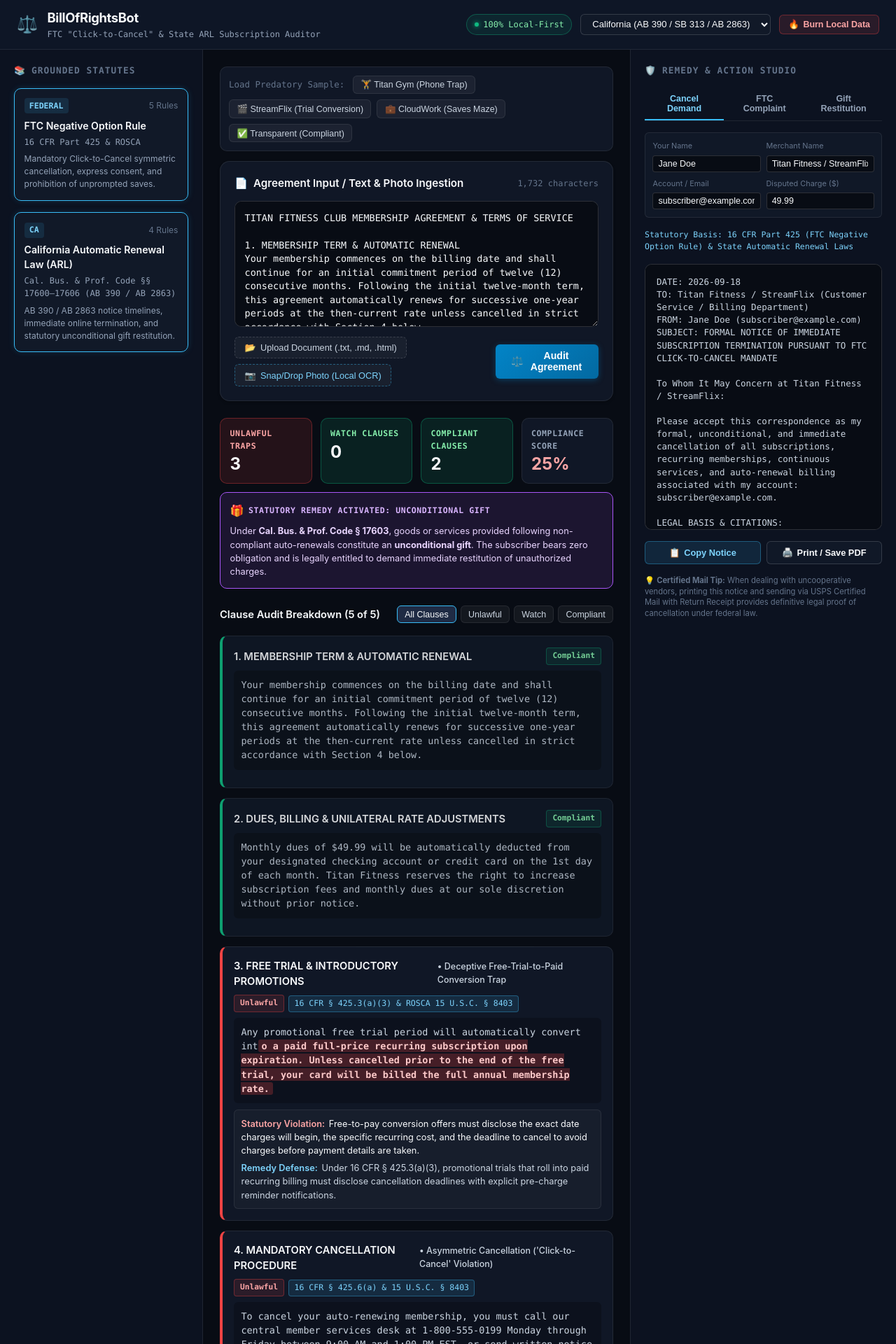
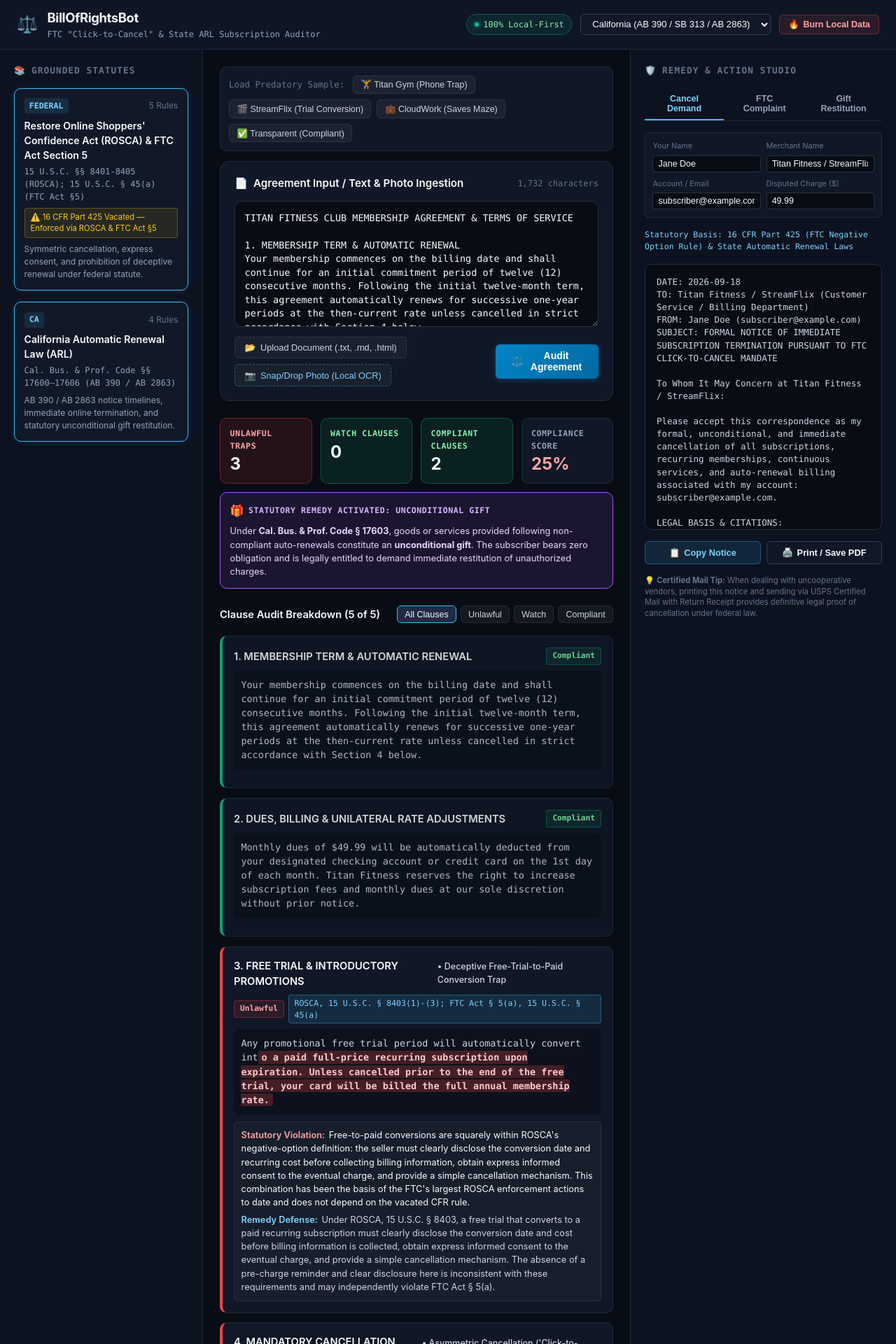
Before and after one commit to knowthankyew/bill-of-rights-bot, a React (Vite) app: page / in a window 1280 px wide. Shown: the top 1920 px of the page at 70% size. Built offline with nearby package versions, Linux system fonts and the light colour scheme; no server answers.

Commit message:
fix(legal): update ftc.json for 8th Circuit vacatur, re-anchor to ROSCA and FTC Act s5, update contracts, tests and add CI

```diff
--- a/data/statutes/ftc.json
+++ b/data/statutes/ftc.json
@@ -1,19 +1,34 @@
 {
   "$schema": "http://json-schema.org/draft-07/schema#",
   "jurisdictionCode": "FTC",
-  "jurisdictionName": "Federal Trade Commission & ROSCA",
-  "statuteTitle": "FTC Negative Option Rule (Click-to-Cancel) & ROSCA",
-  "codification": "16 CFR Part 425 & 15 U.S.C. §§ 8401–8405",
-  "lastAudited": "2026-09-01",
-  "officialSourceUrl": "https://www.ftc.gov/legal-library/browse/rules/negative-option-rule",
+  "jurisdictionName": "Federal Trade Commission — ROSCA & FTC Act §5",
+  "statuteTitle": "Restore Online Shoppers' Confidence Act (ROSCA) & FTC Act Section 5",
+  "codification": "15 U.S.C. §§ 8401-8405 (ROSCA); 15 U.S.C. § 45(a) (FTC Act §5)",
+  "lastAudited": "2026-09-17",
+  "officialSourceUrl": "https://www.ftc.gov/legal-library/browse/statutes/restore-online-shoppers-confidence-act",
+  "regulatoryStatus": {
+    "vacatedRule": {
+      "name": "FTC 'Click-to-Cancel' Negative Option Rule",
+      "citation": "16 CFR Part 425 (2024 amendments)",
+      "status": "VACATED IN FULL — not currently binding law",
+      "details": "On July 8, 2025, the U.S. Court of Appeals for the Eighth Circuit vacated the FTC's 2024 Click-to-Cancel Rule in its entirety on procedural grounds (Custom Communications, Inc. v. FTC, No. 24-3137), days before its compliance deadline. The FTC opened a new rulemaking process (Advance Notice of Proposed Rulemaking, comments closed April 13, 2026) that may eventually revive similar requirements, but as of this audit date no replacement rule has been finalized or taken effect.",
+      "implication": "Do not cite 16 CFR Part 425 as currently binding federal law. The consumer-protection substance the vacated rule targeted (asymmetric cancellation, retention gauntlets, buried renewal terms) remains independently actionable under ROSCA and FTC Act §5, which were never affected by the vacatur, and under applicable state auto-renewal statutes (see /data/statutes/{state}.json for CA, NY, CO, DE, IL)."
+    },
+    "currentlyBindingAuthority": [
+      "ROSCA, 15 U.S.C. § 8403 — requires (1) clear and conspicuous disclosure of all material terms before collecting billing information, (2) express informed consent before charging, and (3) a simple mechanism to stop recurring charges, for any negative-option feature sold online.",
+      "FTC Act § 5(a), 15 U.S.C. § 45(a) — prohibits unfair or deceptive acts or practices in commerce; the FTC has continued using this alongside ROSCA to bring enforcement actions (e.g., FTC v. Amazon; FTC v. Uber/UberOne, 2026) against exactly the cancellation-friction patterns the vacated rule targeted.",
+      "State automatic-renewal statutes remain independently in force and are frequently stricter than federal law — check jurisdiction-specific files."
+    ]
+  },
   "rules": [
     {
       "id": "FTC-CTC-01",
       "category": "AsymmetricCancellation",
-      "trapName": "Asymmetric Cancellation ('Click-to-Cancel' Violation)",
+      "trapName": "Asymmetric Cancellation ('Click-to-Cancel' Pattern)",
       "severity": "Unlawful",
-      "statutoryCitation": "16 CFR § 425.6(a) & 15 U.S.C. § 8403",
-      "statuteSummary": "The FTC Click-to-Cancel rule mandates that cancellation mechanisms must be at least as simple as the mechanism used to enroll. Consumers who subscribe online must be permitted to cancel online in the same medium without mandatory phone calls, postal mail, or interactive obstacles.",
+      "statutoryCitation": "ROSCA, 15 U.S.C. § 8403(3); FTC Act § 5(a), 15 U.S.C. § 45(a)",
+      "vacatedRuleReference": "Formerly also enforced via 16 CFR § 425.6(a), vacated by the Eighth Circuit July 8, 2025 — see regulatoryStatus above. Not cited as independently binding.",
+      "statuteSummary": "ROSCA requires sellers to provide a simple mechanism for consumers to stop recurring charges on any negative-option feature sold online. The FTC has continued to treat cancellation flows that are harder than the enrollment flow (mandatory phone calls, in-person visits, or postal mail to cancel an online-only signup) as both a ROSCA violation and an unfair practice under FTC Act § 5, independent of the now-vacated Click-to-Cancel rule.",
       "triggerPatterns": [
         "(?:must|required to|only way to|can only)\\s+cancel\\s+(?:by|via|through)?\\s*(?:calling|phone|calling us|telephoning|speaking to|contacting customer support by phone)",
         "call\\s+(?:1-800|1-888|1-877|1-866|1-855|\\(?\\d{3}\\)?[\\s.-]?\\d{3}[\\s.-]?\\d{4})\\s+to\\s+cancel",
@@ -25,15 +40,16 @@
         "cancel(?:led)?\\s+(?:at any time\\s+)?(?:via|through|in)\\s+(?:your\\s+)?(?:account|settings|portal|dashboard)",
         "click(?:ing)?\\s+(?:on\\s+)?(?:the\\s+)?[\"']?cancel(?:\\s+subscription)?[\"']?\\s+button"
       ],
-      "disputeTemplate": "Under 16 CFR § 425.6(a) (FTC Negative Option Rule) and ROSCA (15 U.S.C. § 8403), sellers must provide a simple cancellation mechanism that is at least as accessible as the signup flow. Requiring phone contact, in-person visits, or physical mail to cancel an online subscription is an explicit federal violation."
+      "disputeTemplate": "Under ROSCA, 15 U.S.C. § 8403(3), sellers must provide a simple mechanism to stop recurring charges on any online negative-option feature; requiring a phone call, in-person visit, or postal mail to cancel an enrollment that was completed online is inconsistent with this requirement and, independently, may constitute an unfair practice under FTC Act § 5(a). I request that cancellation be made available through the same online channel used to enroll."
     },
     {
       "id": "FTC-SAVE-02",
       "category": "RetentionMaze",
       "trapName": "Retention Gauntlet / Unsolicited 'Saves' Pitch",
-      "severity": "Unlawful",
-      "statutoryCitation": "16 CFR § 425.6(b)",
-      "statuteSummary": "Prohibits sellers from subjecting consumers attempting to cancel to unsolicited retention offers ('saves') or obstructive multi-step gauntlets unless the consumer affirmatively consents to hear or see such offers prior to cancellation.",
+      "severity": "Watch",
+      "statutoryCitation": "FTC Act § 5(a), 15 U.S.C. § 45(a); ROSCA, 15 U.S.C. § 8403(3)",
+      "vacatedRuleReference": "Formerly also enforced via 16 CFR § 425.6(b), vacated by the Eighth Circuit July 8, 2025 — see regulatoryStatus above. Not cited as independently binding.",
+      "statuteSummary": "The FTC has argued that mandatory retention interviews, forced 'save' pitches, or multi-step approval gauntlets imposed on a consumer attempting to cancel can themselves defeat ROSCA's 'simple mechanism' requirement and separately constitute an unfair practice under FTC Act § 5, even without the vacated rule's explicit consent-based carve-out. This is a developing enforcement theory rather than a settled bright-line rule, so it is flagged as Watch rather than Unlawful pending a clearer legal record.",
       "triggerPatterns": [
         "(?:prior to|before|in order to)\\s+cancel(?:ling)?,?\\s*(?:you must|required to)\\s*(?:speak with|chat with|contact)\\s*(?:a|our)\\s*(?:specialist|retention|representative|agent|account manager)",
         "(?:must|required to)\\s*(?:complete|finish|submit)\\s*(?:a|an)\\s*(?:exit\\s+interview|cancellation\\s+survey|feedback\\s+session)\\s*(?:before|prior to|to complete)\\s*cancellation",
@@ -43,15 +59,16 @@
         "optional survey",
         "if you wish to provide feedback"
       ],
-      "disputeTemplate": "Under 16 CFR § 425.6(b), sellers cannot subject consumers attempting to cancel to mandatory retention pitches or agent gauntlets without prior affirmative consent to receive such offers."
+      "disputeTemplate": "Requiring a mandatory retention interview, agent consultation, or manager approval before cancellation can be completed raises concerns under ROSCA's simple-mechanism requirement (15 U.S.C. § 8403(3)) and FTC Act § 5(a)'s prohibition on unfair practices. I request that cancellation not be conditioned on completing a retention process."
     },
     {
       "id": "FTC-DISC-03",
       "category": "InconspicuousRenewal",
       "trapName": "Inconspicuous / Buried Negative Option Terms",
       "severity": "Unlawful",
-      "statutoryCitation": "16 CFR § 425.3 & 15 U.S.C. § 8403",
-      "statuteSummary": "Sellers must clearly and conspicuously disclose all material terms—including that charges will recur, the billing frequency, the cancellation deadline, and the cancellation mechanism—prior to collecting billing info.",
+      "statutoryCitation": "ROSCA, 15 U.S.C. § 8403(1); FTC Act § 5(a), 15 U.S.C. § 45(a)",
+      "vacatedRuleReference": "Formerly also enforced via 16 CFR § 425.3, vacated by the Eighth Circuit July 8, 2025 — see regulatoryStatus above. Not cited as independently binding.",
+      "statuteSummary": "ROSCA requires clear and conspicuous disclosure of all material terms of a negative-option offer — including that charges will recur, the billing frequency, and the cancellation mechanism — before collecting billing information. Burying these terms in general boilerplate without clear presentation is a live ROSCA and FTC Act § 5 enforcement target independent of the vacated CFR rule.",
       "triggerPatterns": [
         "automatically\\s+renews?\\s+(?:at\\s+the\\s+then-current\\s+rate|without\\s+further\\s+notice|indefinitely)\\s+unless\\s+cancelled",
         "renew(?:s|al)\\s+(?:will\\s+occur|occurs)\\s+automatically\\s+without\\s+(?:prior\\s+)?notice",
@@ -61,15 +78,16 @@
         "we will send you a reminder notice",
         "advance written notice will be provided"
       ],
-      "disputeTemplate": "Under 16 CFR § 425.3, all recurring billing terms must be clearly and conspicuously disclosed with explicit timing disclosures. Burying auto-renewal terms in generalized boilerplate without advance reminders violates the FTC Negative Option Rule."
+      "disputeTemplate": "Under ROSCA, 15 U.S.C. § 8403(1), all material terms of a recurring-charge offer must be clearly and conspicuously disclosed before billing information is collected. Presenting auto-renewal terms in dense, generalized boilerplate without a clear, standalone disclosure is inconsistent with this requirement and may separately violate FTC Act § 5(a)."
     },
     {
       "id": "FTC-HIKE-04",
       "category": "UnilateralPriceHike",
       "trapName": "Unilateral Price Increase Without Re-Consent",
       "severity": "Watch",
-      "statutoryCitation": "16 CFR § 425.5 & 15 U.S.C. § 8402",
-      "statuteSummary": "Sellers cannot misrepresent or unilaterally escalate recurring subscription fees without advance clear and conspicuous notice and an affirmative, frictionless opportunity to cancel before the new rate applies.",
+      "statutoryCitation": "FTC Act § 5(a), 15 U.S.C. § 45(a); ROSCA, 15 U.S.C. § 8403(2)",
+      "vacatedRuleReference": "Formerly also enforced via 16 CFR § 425.5, vacated by the Eighth Circuit July 8, 2025 — see regulatoryStatus above. Not cited as independently binding.",
+      "statuteSummary": "A seller reserving unlimited, no-notice authority to raise a recurring charge sits in legal grey area post-vacatur: ROSCA's express-informed-consent requirement was obtained for the original terms, not necessarily for an unknown future price, and the FTC has treated undisclosed material price changes as potentially deceptive under FTC Act § 5. This is flagged as Watch, not Unlawful, since there is no current bright-line federal rule requiring a specific notice period — check the applicable state file, several of which do set explicit advance-notice requirements for price increases.",
       "triggerPatterns": [
         "reserves?\\s+the\\s+right\\s+to\\s+(?:change|increase|modify|alter)\\s+(?:subscription\\s+)?(?:fees|prices|rates)\\s+at\\s+(?:any\\s+time|our\\s+sole\\s+discretion)\\s+without\\s+(?:prior\\s+)?notice",
         "fees\\s+(?:may|will)\\s+increase\\s+(?:automatically|upon\\s+renewal)\\s+without\\s+(?:advance\\s+)?notice",
@@ -79,15 +97,16 @@
         "with at least 30 days advance notice",
         "will notify you in advance of any price changes"
       ],
-      "disputeTemplate": "Reserving the right to unilaterally raise recurring subscription rates without advance notice and an opportunity to cancel violates 16 CFR § 425.5 and state unfair business practice prohibitions."
+      "disputeTemplate": "A clause reserving the right to raise recurring subscription rates without advance notice raises concerns under FTC Act § 5(a) and ROSCA's informed-consent requirement (15 U.S.C. § 8403(2)), and may separately violate your state's automatic-renewal notice statute. I request advance written notice and a clear opportunity to cancel before any price increase takes effect."
     },
     {
       "id": "FTC-TRIAL-05",
       "category": "TrialConversion",
       "trapName": "Deceptive Free-Trial-to-Paid Conversion Trap",
       "severity": "Unlawful",
-      "statutoryCitation": "16 CFR § 425.3(a)(3) & ROSCA 15 U.S.C. § 8403",
-      "statuteSummary": "Free-to-pay conversion offers must disclose the exact date charges will begin, the specific recurring cost, and the deadline to cancel to avoid charges before payment details are taken.",
+      "statutoryCitation": "ROSCA, 15 U.S.C. § 8403(1)-(3); FTC Act § 5(a), 15 U.S.C. § 45(a)",
+      "vacatedRuleReference": "Formerly also enforced via 16 CFR § 425.3(a)(3), vacated by the Eighth Circuit July 8, 2025 — see regulatoryStatus above. Not cited as independently binding.",
+      "statuteSummary": "Free-to-paid conversions are squarely within ROSCA's negative-option definition: the seller must clearly disclose the conversion date and recurring cost before collecting billing information, obtain express informed consent to the eventual charge, and provide a simple cancellation mechanism. This combination has been the basis of the FTC's largest ROSCA enforcement actions to date and does not depend on the vacated CFR rule.",
       "triggerPatterns": [
         "(?:free\\s+trial|promotional\\s+period|introductory\\s+offer).*will\\s+(?:automatically\\s+)?convert\\s+(?:in)?to\\s+(?:a\\s+)?(?:paid|full-price|regular|recurring)\\s+subscription",
         "unless\\s+cancelled\\s+prior\\s+to\\s+the\\s+end\\s+of\\s+the\\s+(?:free\\s+)?trial,?\\s*(?:you\\s+will\\s+be\\s+charged|your\\s+card\\s+will\\s+be\\s+billed)",
@@ -97,7 +116,7 @@
         "we will remind you before your trial ends",
         "reminder email sent prior to trial expiration"
       ],
-      "disputeTemplate": "Under 16 CFR § 425.3(a)(3), promotional trials that roll into paid recurring billing must disclose cancellation deadlines with explicit pre-charge reminder notifications."
+      "disputeTemplate": "Under ROSCA, 15 U.S.C. § 8403, a free trial that converts to a paid recurring subscription must clearly disclose the conversion date and cost before billing information is collected, obtain express informed consent to the eventual charge, and provide a simple cancellation mechanism. The absence of a pre-charge reminder and clear disclosure here is inconsistent with these requirements and may independently violate FTC Act § 5(a)."
     }
   ]
 }
--- a/src/components/StatuteRail.tsx
+++ b/src/components/StatuteRail.tsx
@@ -35,10 +35,15 @@
             {ftcDataset.rules.length} Rules
           </span>
         </div>
-        <div className="statute-title">FTC Negative Option Rule</div>
-        <div className="statute-codification">16 CFR Part 425 & ROSCA</div>
+        <div className="statute-title">{ftcDataset.statuteTitle}</div>
+        <div className="statute-codification">{ftcDataset.codification}</div>
+        {ftcDataset.regulatoryStatus && (
+          <div style={{ marginTop: '0.4rem', padding: '0.25rem 0.5rem', background: 'rgba(234, 179, 8, 0.1)', border: '1px solid rgba(234, 179, 8, 0.3)', borderRadius: '4px', fontSize: '0.7rem', color: '#facc15' }}>
+            ⚠️ 16 CFR Part 425 Vacated — Enforced via ROSCA & FTC Act §5
+          </div>
+        )}
         <p style={{ fontSize: '0.75rem', color: 'var(--text-muted)', marginTop: '0.4rem' }}>
-          Mandatory Click-to-Cancel symmetric cancellation, express consent, and prohibition of unprompted saves.
+          Symmetric cancellation, express consent, and prohibition of deceptive renewal under federal statute.
         </p>
       </div>
 
```
Also changed, not shown: src/components/StatuteModal.tsx (+50 -0 lines), src/contracts/statute.ts (+13 -0 lines), 1 other file (tests, documents, lock files or other folders).
